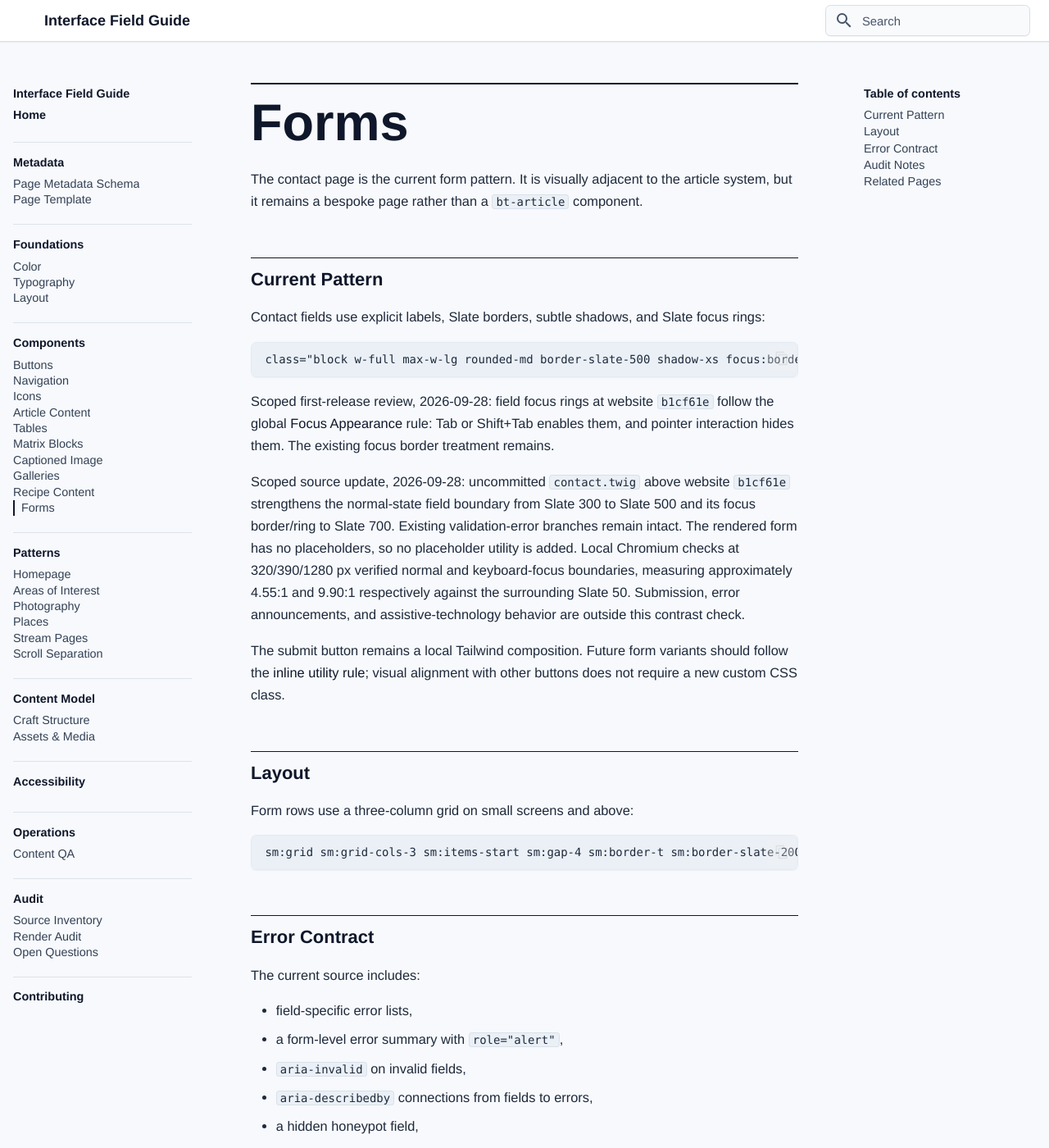
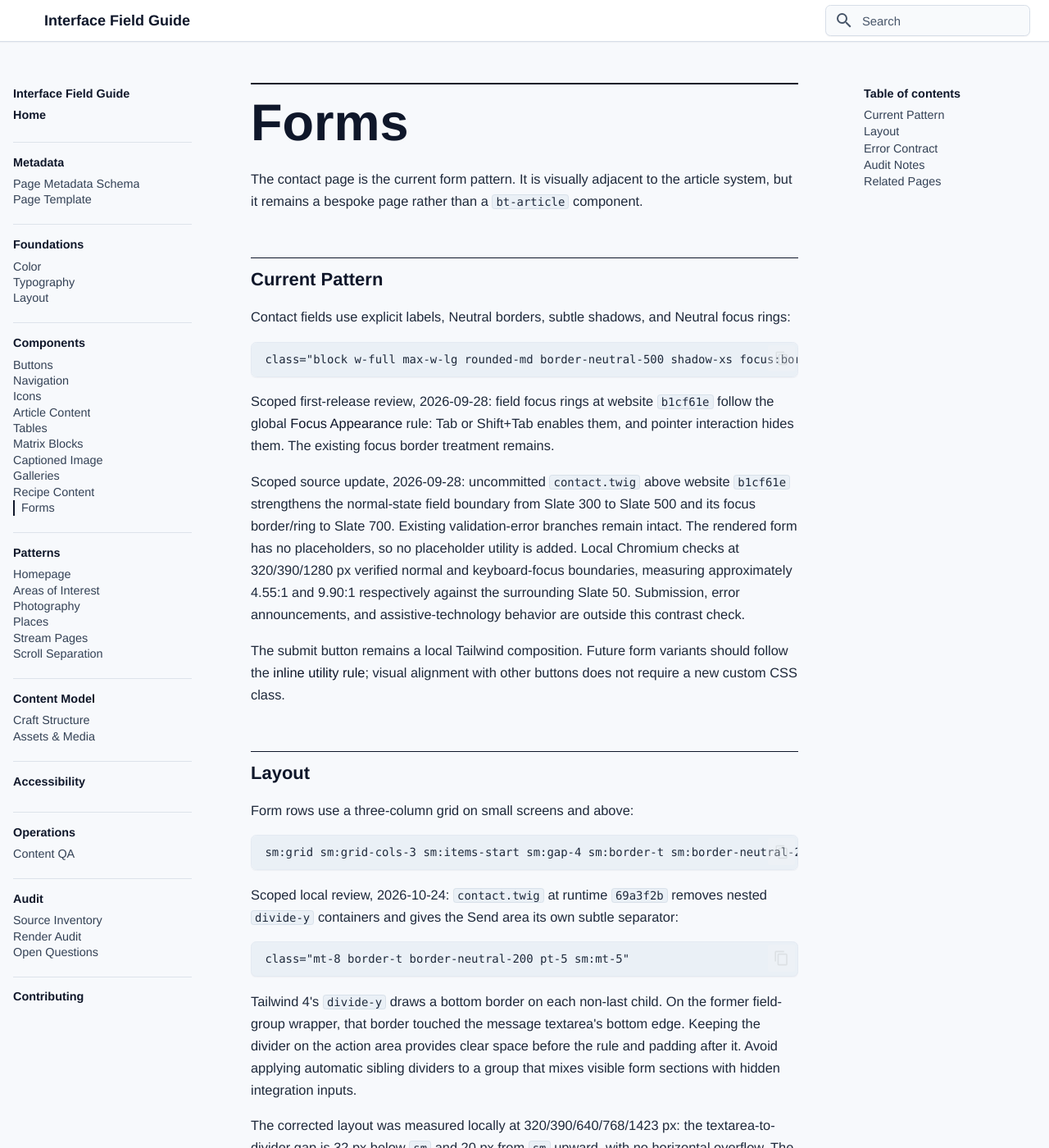
Before and after one commit to bentilden/Design-System, an MkDocs documentation site: the page built from docs/components/forms.md, in a window 1280 px wide and 1400 px high. Shown: the whole window at 82% size. Built offline with MkDocs 1.6.1 and Material for MkDocs 9.7.7, drawn with Linux system fonts in a browser that asks for light colours; some web fonts are replaced; some of the changed text lies outside the part shown.

Commit message:
Document contact form divider spacing

````diff
--- a/docs/components/forms.md
+++ b/docs/components/forms.md
@@ -12,10 +12,10 @@ source:
   - bentilden.com-css/src/bentilden.css
 classes:
   - rounded-md
-  - border-slate-500
+  - border-neutral-500
   - shadow-xs
-  - focus:border-slate-700
-  - focus:ring-slate-700
+  - focus:border-neutral-700
+  - focus:ring-neutral-700
 dependencies:
   - Tailwind forms plugin
   - Craft contact form plugin
@@ -34,10 +34,10 @@ The contact page is the current form pattern. It is visually adjacent to the art
 
 ## Current Pattern
 
-Contact fields use explicit labels, Slate borders, subtle shadows, and Slate focus rings:
+Contact fields use explicit labels, Neutral borders, subtle shadows, and Neutral focus rings:
 
 ```html
-class="block w-full max-w-lg rounded-md border-slate-500 shadow-xs focus:border-slate-700 focus:ring-slate-700 sm:text-sm"
+class="block w-full max-w-lg rounded-md border-neutral-500 shadow-xs focus:border-neutral-700 focus:ring-neutral-700 sm:text-sm"
 ```
 
 Scoped first-release review, 2026-09-28: field focus rings at website `b1cf61e` follow the global [Focus Appearance](../accessibility/index.md#focus-appearance) rule: Tab or Shift+Tab enables them, and pointer interaction hides them. The existing focus border treatment remains.
@@ -51,8 +51,18 @@ The submit button remains a local Tailwind composition. Future form variants sho
 Form rows use a three-column grid on small screens and above:
 
 ```html
-sm:grid sm:grid-cols-3 sm:items-start sm:gap-4 sm:border-t sm:border-slate-200 sm:pt-5
+sm:grid sm:grid-cols-3 sm:items-start sm:gap-4 sm:border-t sm:border-neutral-200 sm:pt-5
 ```
+
+Scoped local review, 2026-10-24: `contact.twig` at runtime `69a3f2b` removes nested `divide-y` containers and gives the Send area its own subtle separator:
+
+```html
+class="mt-8 border-t border-neutral-200 pt-5 sm:mt-5"
+```
+
+Tailwind 4's `divide-y` draws a bottom border on each non-last child. On the former field-group wrapper, that border touched the message textarea's bottom edge. Keeping the divider on the action area provides clear space before the rule and padding after it. Avoid applying automatic sibling dividers to a group that mixes visible form sections with hidden integration inputs.
+
+The corrected layout was measured locally at 320/390/640/768/1423 px: the textarea-to-divider gap is 32 px below `sm` and 20 px from `sm` upward, with no horizontal overflow. The normal field classes and palette above were checked against current local source; the September Slate measurements remain historical. This fix is committed locally and has not been pushed or deployed. Submission, error-state and assistive-technology audits remain separate.
 
 ## Error Contract
 
````
Also changed, not shown: other parts of docs/components/forms.md (+1 -1 lines).
